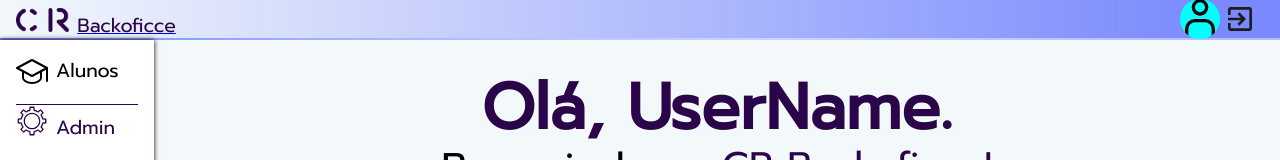
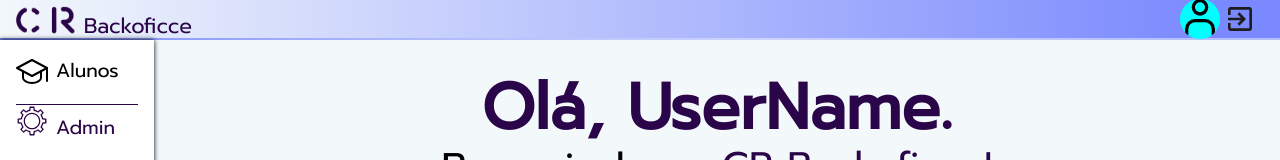
Before and after one commit to Henriqueggperes/coluna_reta-client, a React (Vite) app in the folder app/: page /backoficce in a window 1280 px wide. Shown: the top 160 px of the page. Built offline with nearby package versions, Linux system fonts and the light colour scheme.

Commit message:
refactor: header style

```diff
--- a/app/src/components/Header/style.css
+++ b/app/src/components/Header/style.css
@@ -19,7 +19,13 @@
     align-items: baseline;
     height: 100%;
     width: 15%;
+    transition: all 0.5s;
 }
+
+.header_logo-container:hover{
+    transform: scale(1.1);
+}
+
 
 .header-logo{
     margin-left: .5rem;
@@ -54,3 +60,7 @@
     height: 1.5rem;
     width: 1.5rem;
 }
+
+.backoficce-link{
+    text-decoration: none;
+}
```
